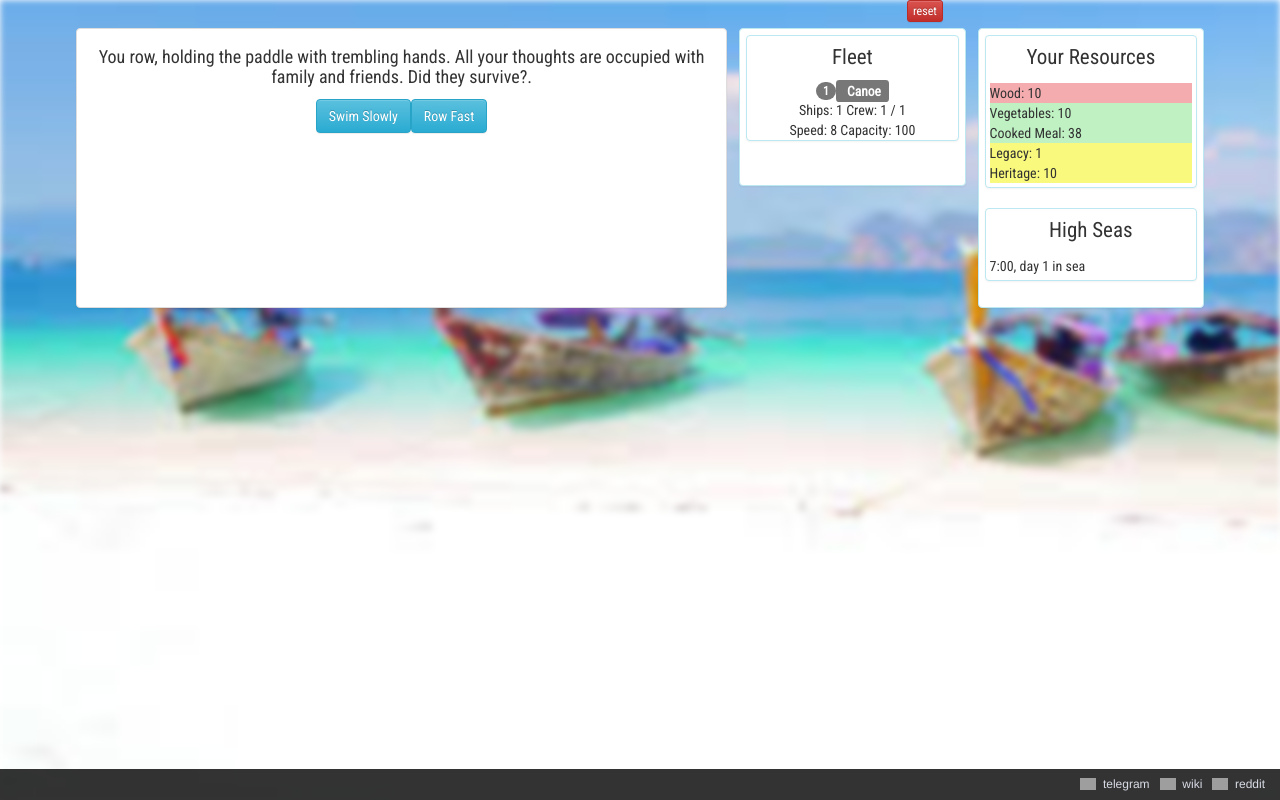
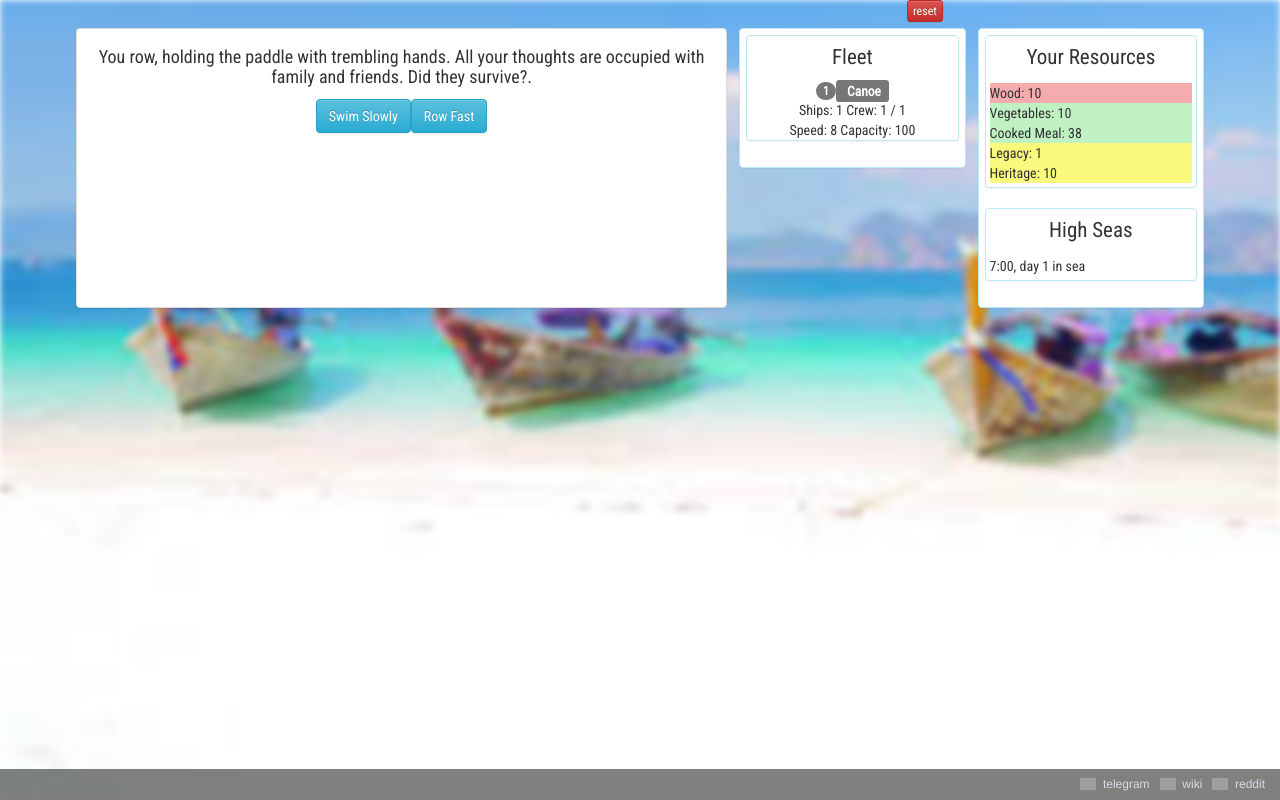
Before and after one commit to iamwhaler/polynezia, a React (Create React App) app: page / in a window 1280 px wide. Both pictures are taken after a click on the button "Collect Belongings". Built offline with nearby package versions, Linux system fonts and the light colour scheme; grey boxes are pictures that could not be loaded.

Commit message:
add minWidth

```diff
--- a/src/App.js
+++ b/src/App.js
@@ -593,7 +593,7 @@ class App extends Component {
 
                                 { // Left Column
                                 }
-                                <div className="flex-element fat panel panel-default no-scroller clearfix" style={{'flexGrow': 3}}>
+                                <div className="flex-element fat panel panel-default no-scroller clearfix" style={{'flexGrow': 3, 'minWidth': '450px'}}>
                                     {this.state.storyline === true ?
                                         <div>
                                             <p className="h4 fat">{this.getStep().text}</p>
@@ -693,7 +693,7 @@ class App extends Component {
 
 
                                 {this.state.firs_slide === true ? '' :
-                                <div className="flex-element fat panel panel-info" style={{'height': '100%'}}>
+                                <div className="flex-element fat panel panel-info" style={{'height': '100%', 'minWidth': '160px'}}>
                                     <div className="panel panel-info">
                                         <h4 className="App-title">Fleet</h4>
                                         <div>
@@ -767,10 +767,10 @@ class App extends Component {
                                         </div>
                                     </div>
 
-                                    <div className="fat ">
+                                    <div>
                                         {this.state.trader !== false
                                             ?
-                                            <div>
+                                            <div className="fat ">
                                                 {this.state.trader.type === 'gift'
                                                     ?
                                                     <div className="panel panel-info">
@@ -818,7 +818,7 @@ class App extends Component {
 
                                 { // Right Column 2
                                 }
-                                <div className="flex-element fat panel panel-info" style={{'height': '100%'}}>
+                                <div className="flex-element fat panel panel-info" style={{'height': '100%', 'minWidth': '160px'}}>
                                     <div className="panel panel-info">
                                         <h4 className="App-title">Your Resources</h4>
                                         <div className="datablock">
--- a/src/css/footer.css
+++ b/src/css/footer.css
@@ -2,7 +2,7 @@
 .footer {
     box-sizing: border-box;
     padding: 7px 15px;
-    background-color:rgba(0,0,0,0.8);
+    background-color:rgba(0,4,0,0.5);
     color: #BCC5D6;
     text-align: right;
     font-family: Helvetica, Arial, Sans-Serif;
```
